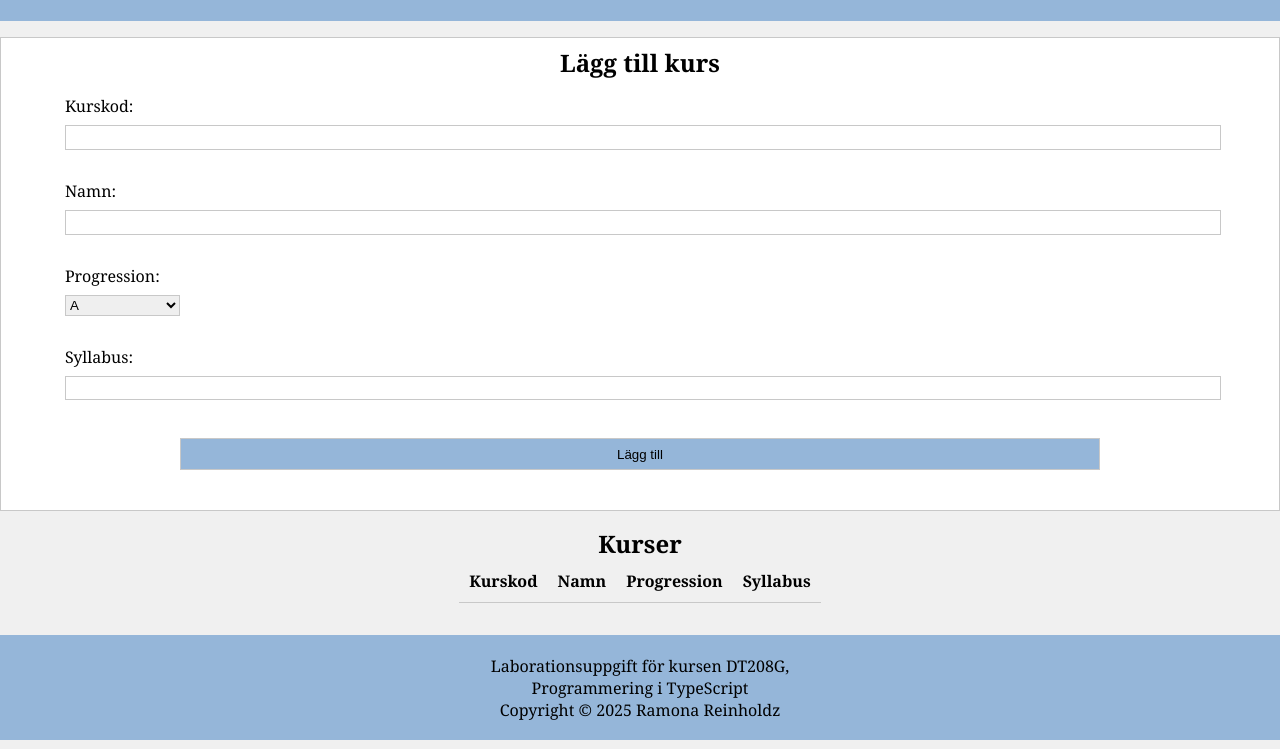
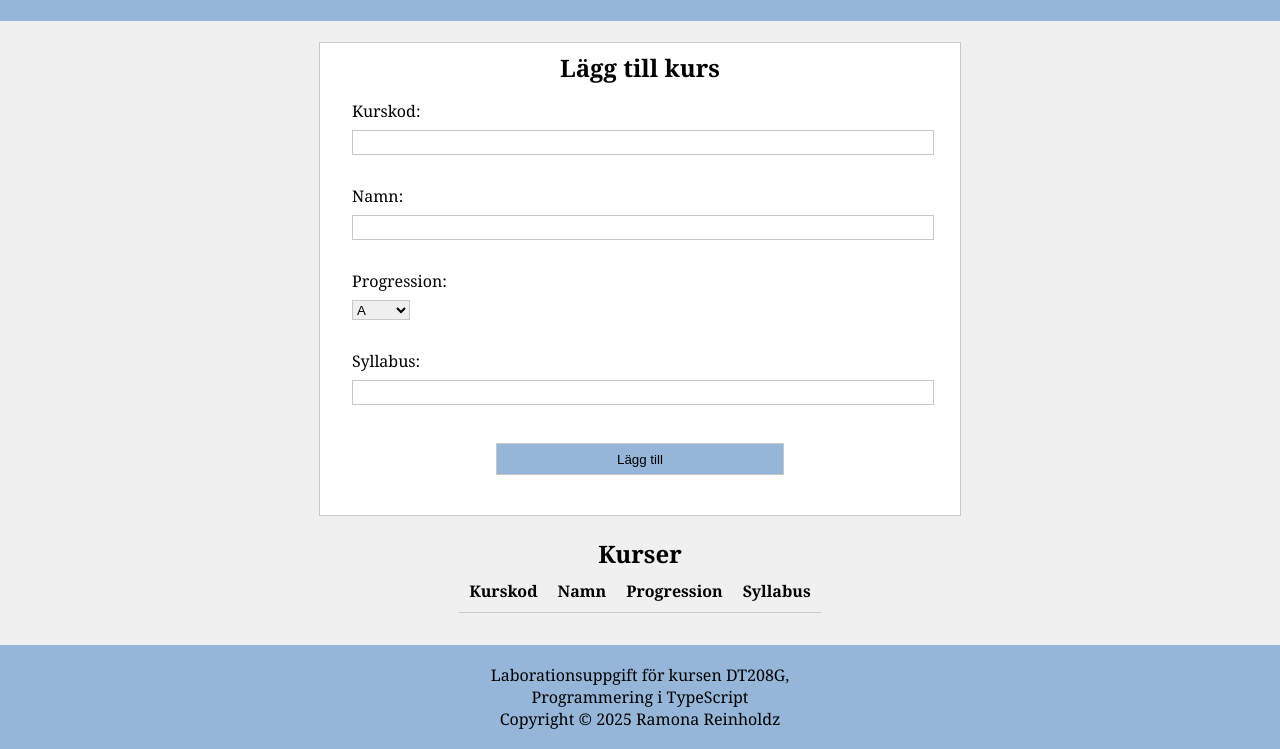
Before and after one commit to rare2400/Moment1.2-TypeScript, a website built with Vite: page moment1.2/index.html in a window 1280 px wide. Shown: the part 71-820 px from the top of the page. Built offline with nearby package versions, Linux system fonts and the light colour scheme.

Commit message:
css för större skärmar

```diff
--- a/moment1.2/src/css/styles.css
+++ b/moment1.2/src/css/styles.css
@@ -87,3 +87,19 @@ td {
 #syllabus {
     text-align: center;
 }
+
+/* css for bigger screens */
+@media only screen and (min-width: 50rem) {
+    .form-box {
+        max-width: 50%;
+        margin: 1.3rem auto;
+    }
+
+    button {
+        width: 50%;
+    }
+
+    td {
+        padding: 1.2rem 1rem;
+    }
+}
```
